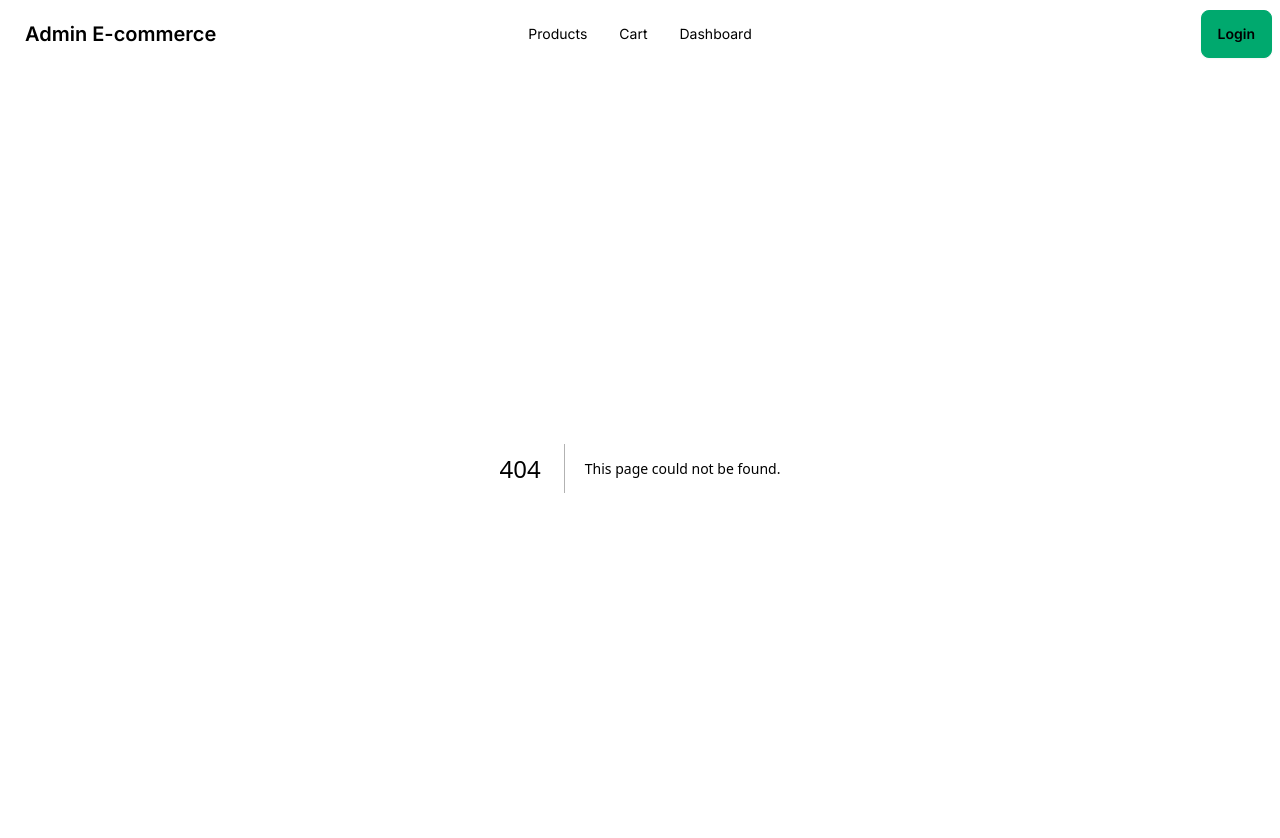
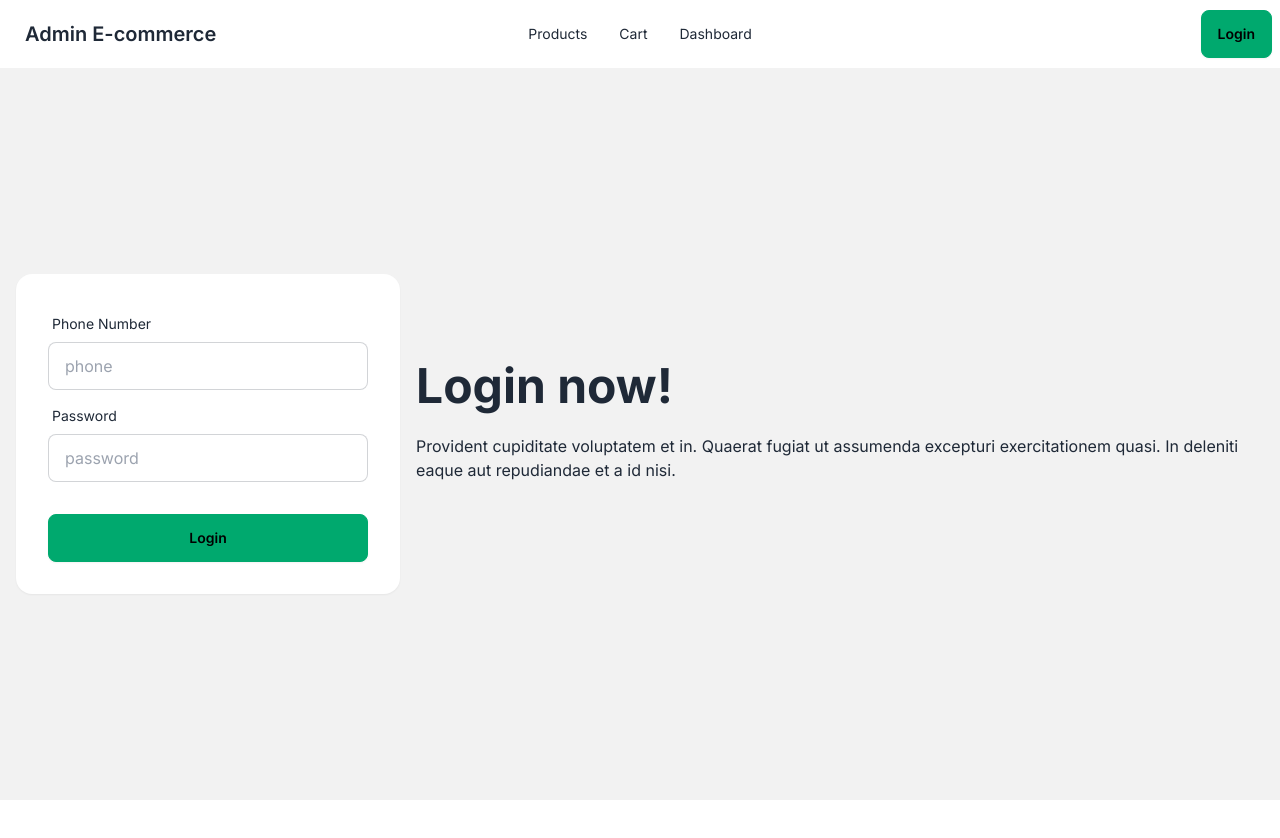
Before and after one commit to devsaif-byte/task-repliq, a Next.js app: page /auth/login in a window 1280 px wide. Before the commit this address had no page. Shown: the top 838 px of the page. After the commit the page ends 800 px from the top, so only its background shows below. Built offline with nearby package versions, Linux system fonts and the light colour scheme.

Commit message:
feat: add initial auth setup

```diff
--- /dev/null
+++ b/src/app/api/login/login.js
@@ -0,0 +1,64 @@
+import { NextResponse } from "next/server";
+const jwt = require("jsonwebtoken");
+import axios from "axios";
+
+export default async function loginHandler(req, res) {
+	if (req.method === "POST") {
+		const { phone, password } = req.body;
+
+		// Validation
+		if (!phone || !password) {
+			return NextResponse.json(
+				{ message: "Invalid credentials" },
+				{ status: 401 }
+			);
+		}
+
+		const userId = 1;
+
+		if (phone === "0123456789" && password === "admin") {
+			const token = jwt.sign({ userId, phone }, "admin", {
+				expiresIn: "1h",
+			});
+
+			try {
+				// POST request to set cookie on the signup API
+				const signupResponse = await axios.post(
+					"http://localhost:3100/api/signup",
+					{
+						phone,
+						password,
+					}
+				);
+
+				if (signupResponse.status === 200) {
+					const response = NextResponse.next();
+					response.cookies.set("token", token);
+
+					return response.json(
+						{ message: "Login successful" },
+						{ userId, phone, token }
+					);
+				} else {
+					return NextResponse.json(
+						{ message: "Error in signup API" },
+						{ status: 500 }
+					);
+				}
+			} catch (error) {
+				console.error("Error when making signup API request:", error.message);
+				return NextResponse.json(
+					{ message: "Internal Server Error" },
+					{ status: 500 }
+				);
+			}
+		} else {
+			return NextResponse.json(
+				{ message: "Invalid credentials" },
+				{ status: 401 }
+			);
+		}
+	} else {
+		return NextResponse.next();
+	}
+}
--- /dev/null
+++ b/src/app/api/signup/signup.js
@@ -0,0 +1,19 @@
+import { NextResponse } from "next/server";
+const jwt = require("jsonwebtoken");
+import { createRouter, expressWrapper } from "next-connect";
+
+export default function signupHandler(req, res) {
+	if (req.method === "POST") {
+		const { phone, password } = req.body;
+		if ((!phone, !password))
+			return NextResponse.json({ massage: "Fields can not be empty" });
+
+		const userId = 1;
+
+		const token = jwt.sign({ userId, phone }, "admin", { expiresIn: "1h" });
+
+		const response = NextResponse.next();
+		response.cookies.set("token", token);
+		return response.json({ msg: "ok" }, { userId, phone, token });
+	} else return NextResponse.next();
+}
--- /dev/null
+++ b/src/app/auth/login/Login.jsx
@@ -0,0 +1,86 @@
+"use client";
+import React, { useState } from "react";
+import { useDispatch } from "react-redux";
+import Button from "../../components/common/Button";
+import axios from "axios";
+
+const Login = () => {
+	const dispatch = useDispatch();
+	// local states
+	const [phone, setPhone] = useState("");
+	const [password, setPassword] = useState("");
+
+	const handleLogin = async () => {
+		try {
+			const response = await axios.post("http://localhost:3100/api/login", {
+				phone,
+				password,
+			});
+			console.log(response);
+
+			if (response.status === 200) {
+				console.log("Login successful");
+			} else {
+				console.error("Login failed");
+			}
+		} catch (error) {
+			console.error("Error when login:", error.message);
+		}
+	};
+
+	return (
+		<div className="hero bg-base-200 w-svw grow">
+			<div className="hero-content flex-col lg:flex-row-reverse">
+				<div className="text-center lg:text-left">
+					<h1 className="text-5xl font-bold">Login now!</h1>
+					<p className="py-6">
+						Provident cupiditate voluptatem et in. Quaerat fugiat ut assumenda
+						excepturi exercitationem quasi. In deleniti eaque aut repudiandae et
+						a id nisi.
+					</p>
+				</div>
+				<div className="card shrink-0 w-full max-w-sm shadow-sm bg-base-100">
+					<form
+						className="card-body"
+						onSubmit={(e) => {
+							e.preventDefault();
+							handleLogin();
+						}}
+					>
+						<div className="form-control">
+							<label className="label">
+								<span className="label-text">Phone Number</span>
+							</label>
+							<input
+								value={phone}
+								onChange={(e) => setPhone(e.target.value)}
+								type="text"
+								placeholder="phone"
+								className="input input-bordered"
+								required
+							/>
+						</div>
+						<div className="form-control">
+							<label className="label">
+								<span className="label-text">Password</span>
+							</label>
+							<input
+								value={password}
+								onChange={(e) => setPassword(e.target.value)}
+								type="password"
+								placeholder="password"
+								className="input input-bordered"
+								required
+							/>
+						</div>
+						<div className="form-control mt-6">
+							<Button text={"Login"} type={"success"} />
+						</div>
+					</form>
+				</div>
+			</div>
+		</div>
+	);
+};
+
+export default Login;
--- /dev/null
+++ b/src/app/auth/login/page.js
@@ -0,0 +1,8 @@
+import React from "react";
+import Login from "./Login";
+
+const auth = () => {
+	return <Login />;
+};
+
+export default auth;
--- /dev/null
+++ b/src/app/auth/signup/SignUp.jsx
@@ -0,0 +1,85 @@
+import React, { useState } from "react";
+import { useDispatch } from "react-redux";
+import Button from "../../components/common/Button";
+import axios from "axios";
+
+const SignUp = () => {
+	const dispatch = useDispatch();
+	// local states
+	const [phone, setPhone] = useState("");
+	const [password, setPassword] = useState("");
+
+	const handleSignUp = async () => {
+		try {
+			const response = await axios.post("/api/signUp", {
+				phone: phone,
+				password: password,
+			});
+			console.log(response);
+
+			if (response.status === 201) {
+				console.log("signup successful");
+			} else {
+				console.error("signup failed");
+			}
+		} catch (error) {
+			console.error("Error during signup:", error.message);
+		}
+	};
+
+	return (
+		<div className="hero bg-base-200 w-svw grow">
+			<div className="hero-content flex-col lg:flex-row-reverse">
+				<div className="text-center lg:text-left">
+					<h1 className="text-5xl font-bold">Register Here</h1>
+					<p className="py-6">
+						Provident cupiditate voluptatem et in. Quaerat fugiat ut assumenda
+						excepturi exercitationem quasi. In deleniti eaque aut repudiandae et
+						a id nisi.
+					</p>
+				</div>
+				<div className="card shrink-0 w-full max-w-sm shadow-sm bg-base-100">
+					<form
+						className="card-body"
+						onSubmit={(e) => {
+							e.preventDefault();
+							handleSignUp();
+						}}
+					>
+						<div className="form-control">
+							<label className="label">
+								<span className="label-text">Phone Number</span>
+							</label>
+							<input
+								value={phone}
+								onChange={(e) => setPhone(e.target.value)}
+								type="text"
+								placeholder="phone"
+								className="input input-bordered"
+								required
+							/>
+						</div>
+						<div className="form-control">
+							<label className="label">
+								<span className="label-text">Password</span>
+							</label>
+							<input
+								value={password}
+								type="password"
+								onChange={(e) => setPassword(e.target.value)}
+								placeholder="password"
+								className="input input-bordered"
+								required
+							/>
+						</div>
+						<div className="form-control mt-6">
+							<Button text={"Register"} type={"primary"} />
+						</div>
+					</form>
+				</div>
+			</div>
+		</div>
+	);
+};
+
+export default SignUp;
```
Also changed, not shown: src/app/auth/signup/page.js (added).
